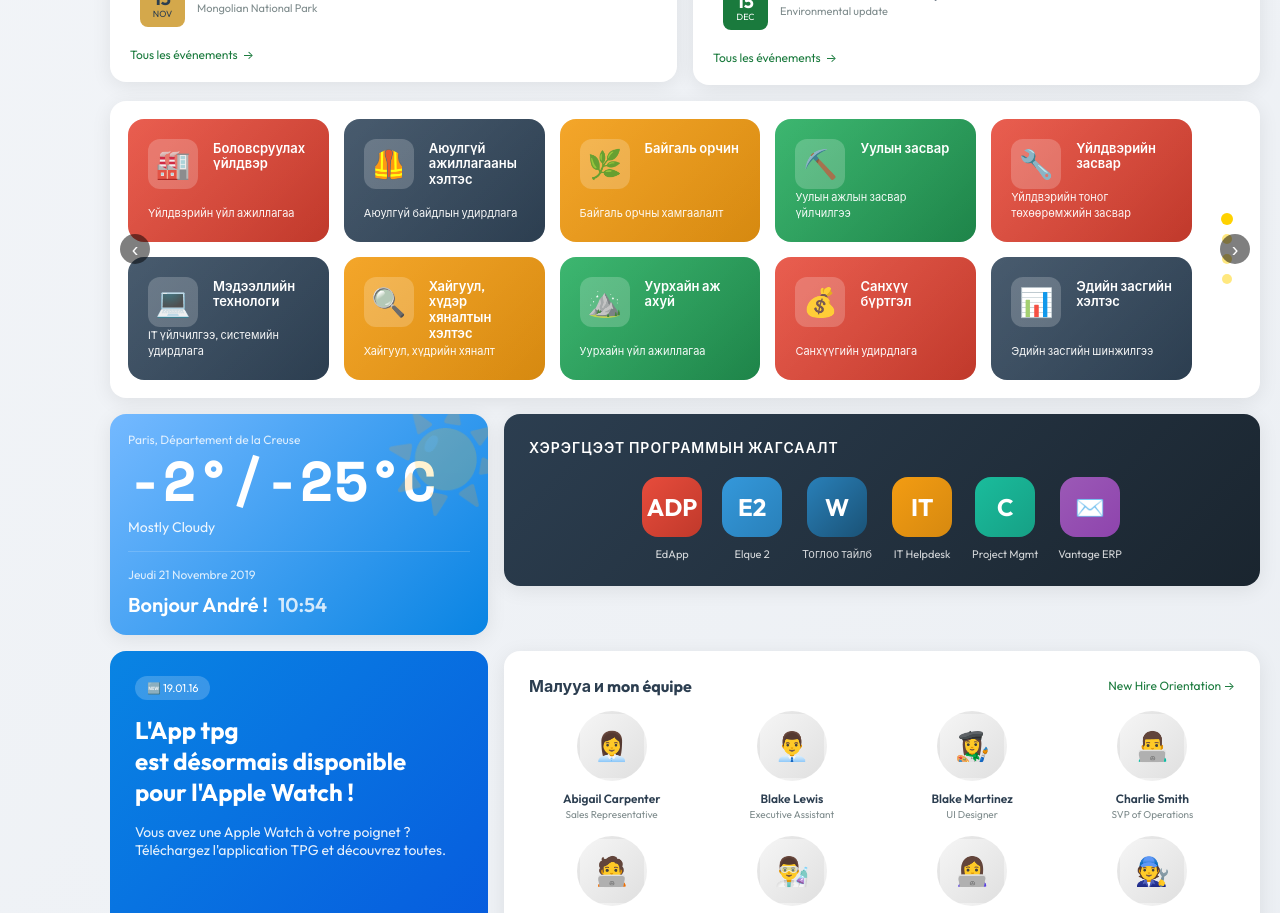
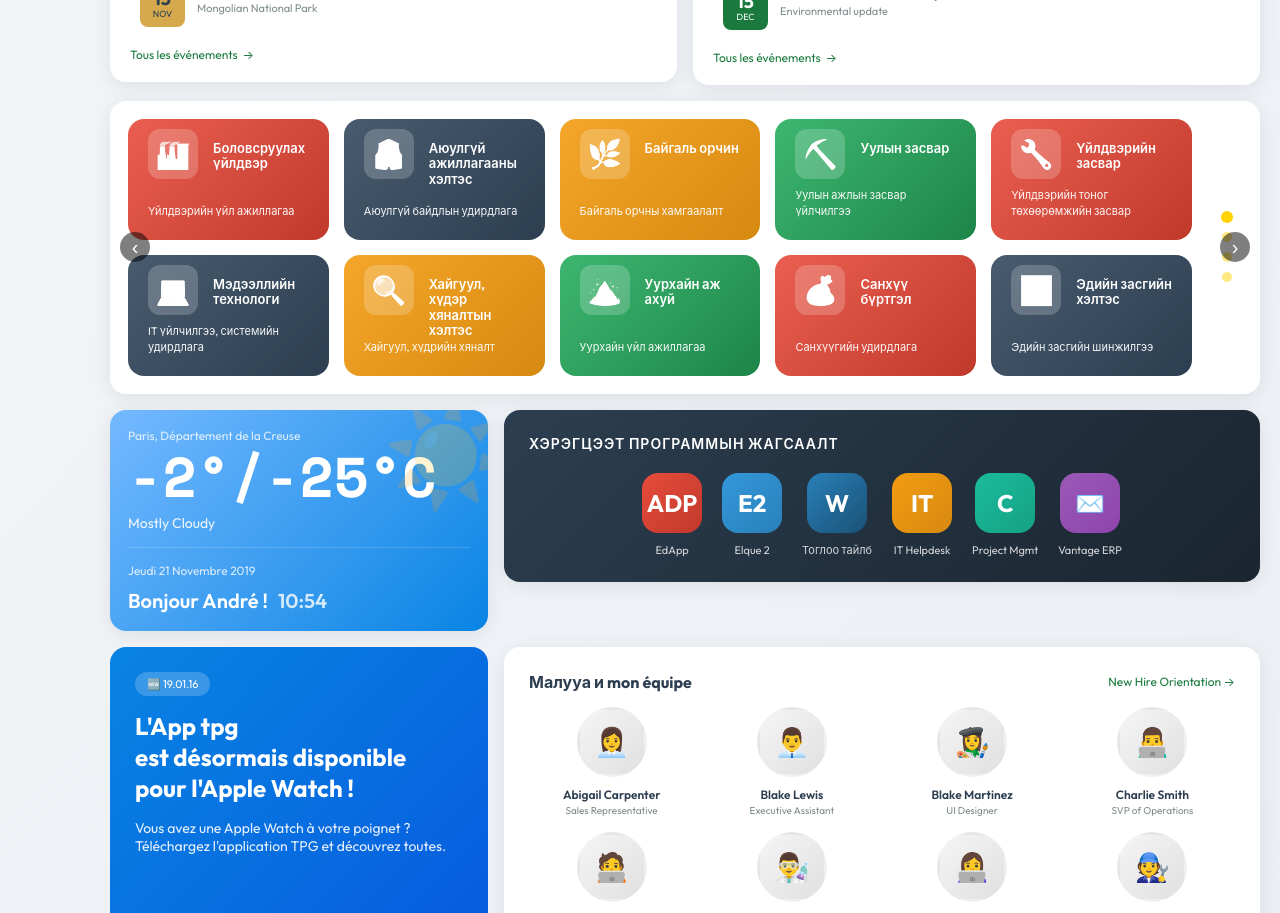
Before and after one commit to hodooniihoosonmantuu/project-cursor, a React (Vite) app: page / in a window 1280 px wide. Shown: the part 1560-2473 px from the top of the page. Built offline with nearby package versions, Linux system fonts and the light colour scheme.

Commit message:
Make icon background emerge from top and make all icons pure white

```diff
--- a/src/App.css
+++ b/src/App.css
@@ -1006,6 +1006,7 @@ body {
   align-items: flex-start;
   gap: 15px;
   width: 100%;
+  position: relative;
 }
 
 .department-icon-box {
@@ -1017,16 +1018,22 @@ body {
   align-items: center;
   justify-content: center;
   flex-shrink: 0;
+  position: absolute;
+  top: -10px;
+  left: 0;
+  z-index: 2;
 }
 
 .department-icon {
   font-size: 28px;
   line-height: 1;
+  filter: brightness(0) invert(1); /* Make icon pure white */
 }
 
 .department-title-wrapper {
   flex: 1;
   padding-top: 2px;
+  margin-left: 65px; /* Space for icon box */
 }
 
 .department-title {
```
